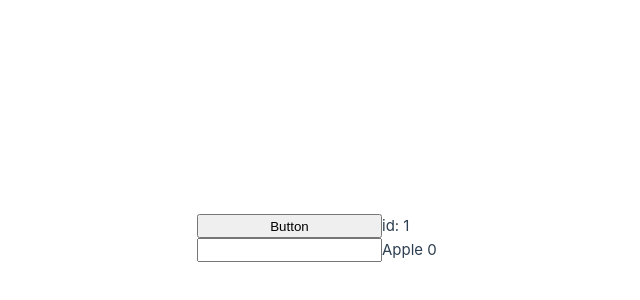
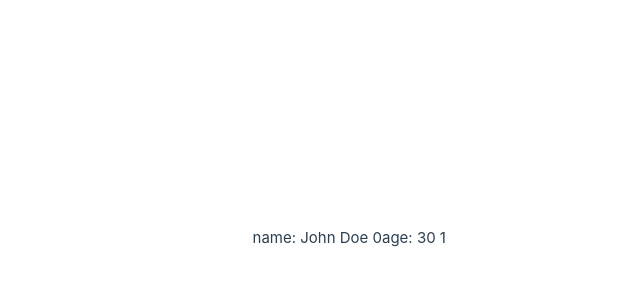
Before and after one commit to 2630-Daichi-Inoue/vue-lesson, a Vue app: page / in a window 1280 px wide. Shown: the part 162-462 px from the top of the page, without its empty margins (258-898 px from the left). Built offline with nearby package versions, Linux system fonts and the light colour scheme.

Commit message:
lesson 50

```diff
--- a/src/App.vue
+++ b/src/App.vue
@@ -1,19 +1,10 @@
 <script setup>
   import { ref } from 'vue'
-  const fruits = ref([
-      {id: 1, name: 'Apple'},
-      {id: 2, name: 'Apple'},
-      {id: 3, name: 'Banana'},
-      {id: 4, name: 'Cherry'},
-  ]
-  )
+  const user = ref({
+    name: 'John Doe',
+    age: 30
+  })
 </script>
 <template>
-  <button @click="fruits.shift()">Button</button>
-  <template v-for="({ id, name }, index) in fruits" :key="id">
-    <template v-if="id === 1">
-      <p>id: {{ id }}</p>
-      <input type="text">{{ name }} {{ index }}
-    </template>
-  </template>
+  <p v-for="(value, key, index) in user" :key="value">{{ key }}: {{ value }} {{ index }}</p>
 </template>
```
